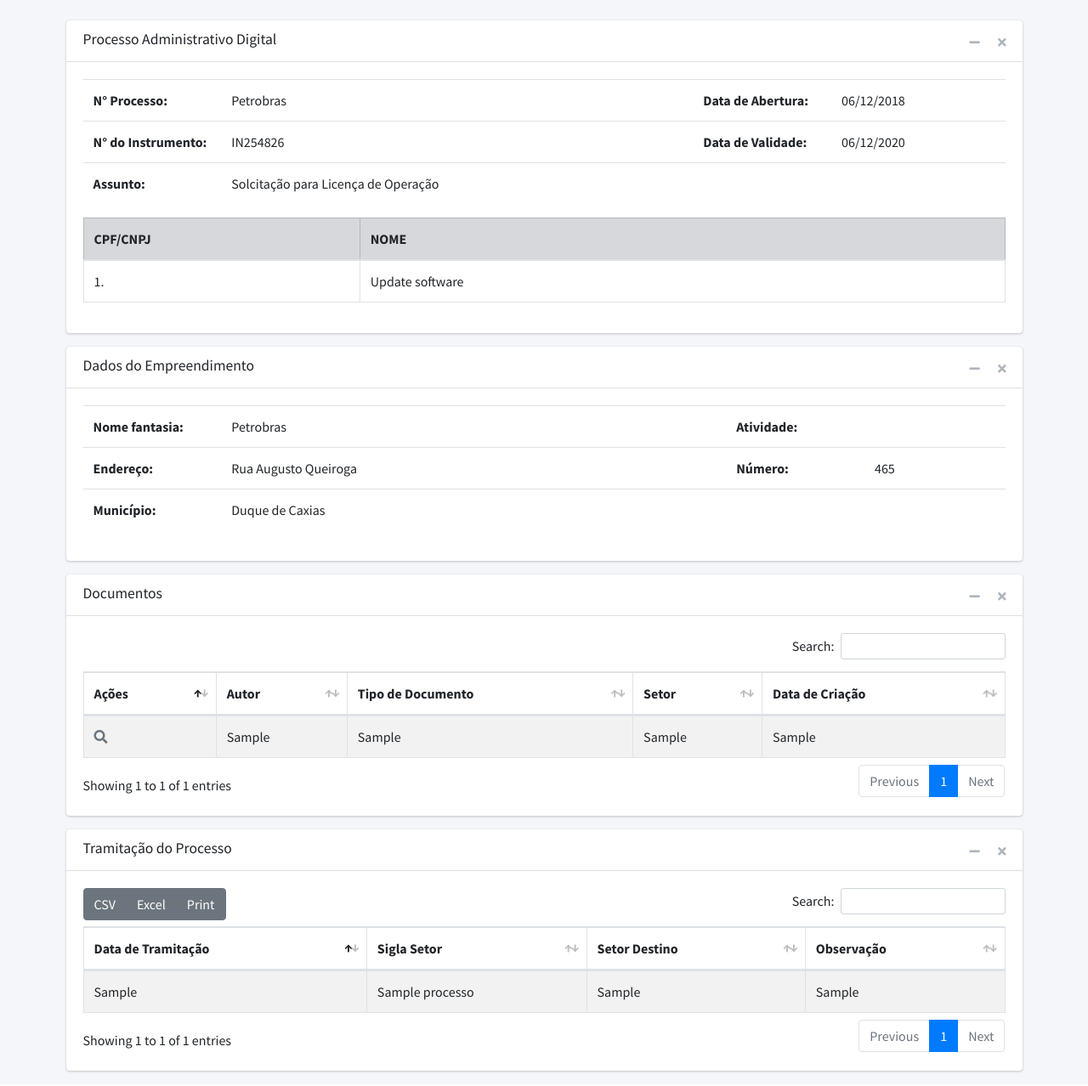
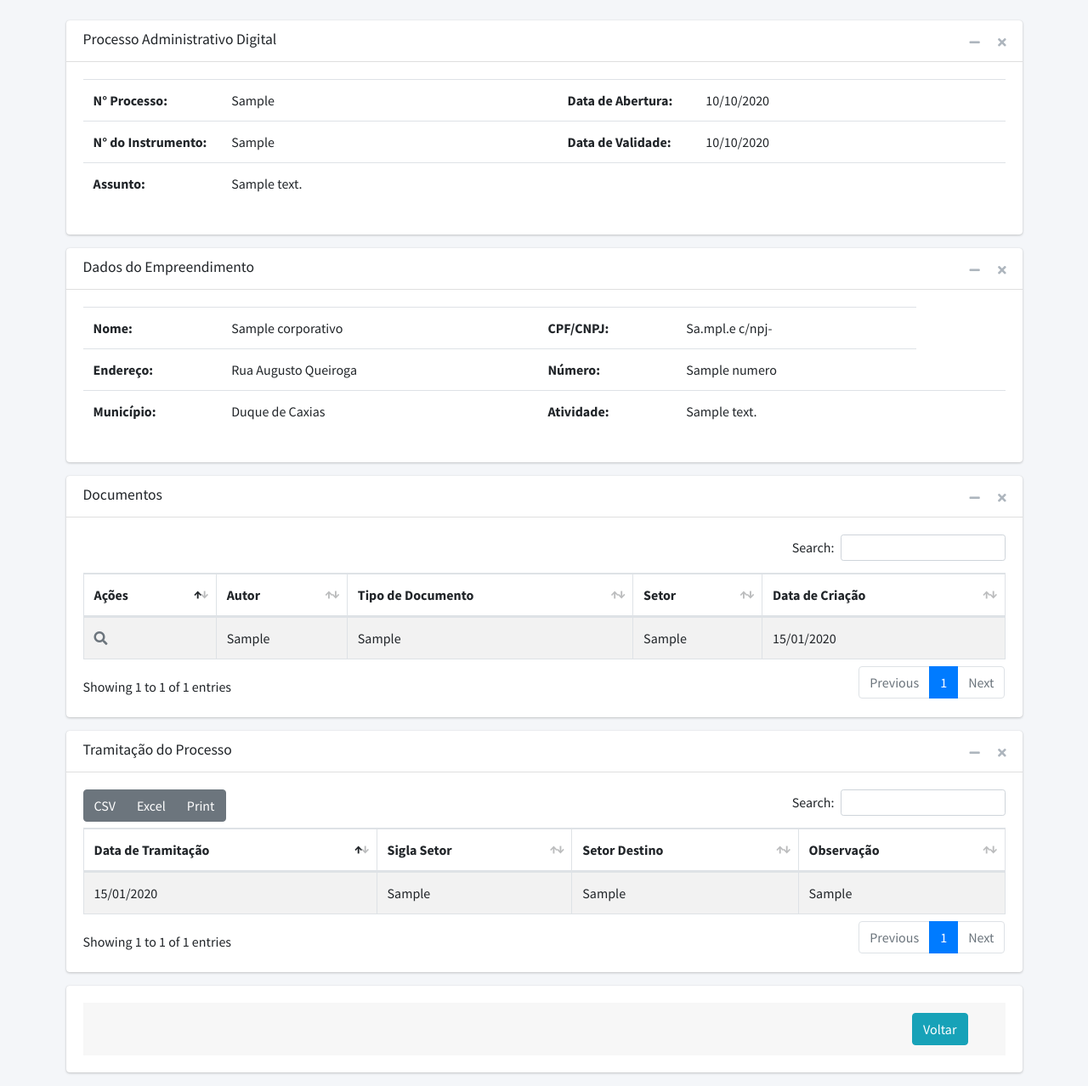
Before and after one commit to EdsonCpimw/consulta_unificada, a Django app: template pad/templates/pad/detalhamento_pad.html in a window 1280 px wide. Shown: the part 57-1335 px from the top of the page at 85% size. Run offline with Django 4.2, Linux system fonts and the light colour scheme; tables that the repository leaves empty hold one stand-in row (values such as "Sample post"); the template is opened without the code that fills it: values that come from a table or form of the project are taken from there, most other values are stand-ins (such as "Sample title", 1, 10 or a date in 2020); some libraries are stand-ins or nearby versions.

Commit message:
Feat: Criação parte tramitação e documentos Pad

```diff
--- a/pad/models.py
+++ b/pad/models.py
@@ -1,4 +1,6 @@
 import datetime
+import uuid
+
 from django.db import models
 
 
@@ -27,3 +29,47 @@
 
     def __str__(self):
         return f'{self.id}, {self.numero_processo}'
+
+
+
+class ViewTramitacaoCorporativo(models.Model):
+
+    id_processo = models.IntegerField( null=True, blank=True)
+    numero_processo = models.CharField(max_length=100)
+    orgao_destino = models.CharField(max_length=100)
+    data_envio = models.DateField(default=datetime.datetime.now)
+    sigla_orgao = models.CharField(max_length=6)
+    observacao = models.TextField()
+
+    def __str__(self):
+        return f'{self.id_processo}, {self.numero_processo}'
+
+    class Meta:
+        db_table = 'tb_view_tramitacao'
+        ordering = ['-data_envio', ]
+
+
+def upload_documento_path(instance, filename):
+    ext = filename.split('.')[-1]
+    filename = f'{instance.id_processo}/{uuid.uuid4()}.{ext}'
+    return "documentos/%s" % (filename)
+
+class ViewDocumentosPad(models.Model):
+    id_processo = models.IntegerField(null=True, blank=True)
+    numero_processo = models.CharField(max_length=100)
+    autor = models.CharField(max_length=100)
+    codigo_documento = models.CharField(max_length=100)
+    data_assinatura = models.DateField(default=datetime.datetime.now)
+    doc_name = models.CharField(max_length=100)
+    setor = models.CharField(max_length=100)
+    tipo_documento = models.CharField(max_length=100)
+    documento = models.FileField(upload_to=upload_documento_path)
+
+    def __str__(self):
+        return f'{self.id_processo}, {self.numero_processo}'
+
+    class Meta:
+        verbose_name = 'view documento'
+        verbose_name_plural = 'view documentos'
+        db_table = 'tb_view_documento'
+        ordering = ['id', ]
--- a/pad/templates/pad/detalhamento_pad.html
+++ b/pad/templates/pad/detalhamento_pad.html
@@ -1,4 +1,5 @@
 {% extends 'base.html' %}
+{% load custom_filters %}
 {% block content %}
    <div class="content-wrapper">
      {% include 'menu.html' %}
@@ -31,40 +32,47 @@
                                       <table class="table">
                                         <tr>
                                           <th>N° Processo:</th>
-                                          <td>Petrobras</td>
-
+                                          <td>{{corporativo.numero_processo}}</td>
                                           <th>Data de Abertura:</th>
-                                          <td><span>06/12/2018</span></td>
+                                          <td><span>{{corporativo.data_abertura | date:"d/m/Y"}}</span></td>
                                         </tr>
                                         <tr>
                                           <th style="width: 15%;">N° do Instrumento:</th>
-                                          <td><span>IN254826</span></td>
+                                          <td><span>{{corporativo.numero_licenca}}</span></td>
 
                                           <th style="width: 15%;">Data de Validade:</th>
-                                          <td><span>06/12/2020</span></td>
+                                          <td><span>{{corporativo.data_fim_validade | date:"d/m/Y"}}</span></td>
                                         </tr>
                                         <tr>
                                           <th>Assunto:</th>
-                                          <td><span>Solcitação para Licença de Operação</span></td>
+                                          <td><span>{{corporativo.descricao_servico}}</span></td>
                                           <th></th>
                                           <td></td>
                                         </tr>
                                       </table>
                                       <div>
-                                        <table class="table table-bordered">
-                                          <thead>
-                                            <tr class="table-secondary">
-                                              <th style="width: 30%">CPF/CNPJ</th>
-                                              <th>NOME</th>
-                                            </tr>
-                                          </thead>
-                                          <tbody>
-                                            <tr>
-                                              <td>1.</td>
-                                              <td>Update software</td>
-                                            </tr>
-                                          </tbody>
-                                        </table>
+<!--                                        <table class="table table-bordered">-->
+<!--                                          <thead>-->
+<!--                                            <tr class="table-secondary">-->
+<!--                                              <th style="width: 30%">CPF/CNPJ</th>-->
+<!--                                              <th>NOME</th>-->
+<!--                                            </tr>-->
+<!--                                          </thead>-->
+<!--                                          <tbody>-->
+<!--                                            <tr>-->
+<!--                                              {% if corporativo.cnpj is not None %}-->
+<!--                                              <td>{{corporativo.cnpj}}</td>-->
+<!--                                              {% elif corporativo.cpf is not None %}-->
+<!--                                              <td>{{corporativo.cpf}}</td>-->
+<!--                                              {% endif %}-->
+<!--                                              {% if corporativo.nome_pessoa_juridica is not None %}-->
+<!--                                              <td>{{corporativo.nome_pessoa_juridica}}</td>-->
+<!--                                              {% elif corporativo.nome_pessoa_fisica is not None %}-->
+<!--                                              <td>{{corporativo.nome_pessoa_fisica}}</td>-->
+<!--                                              {% endif %}-->
+<!--                                            </tr>-->
+<!--                                          </tbody>-->
+<!--                                        </table>-->
                                       </div>
                                     </div>
                                   </div>
@@ -97,22 +105,31 @@
                                     <div class="table-responsive">
                                       <table class="table">
                                         <tr>
-                                          <th>Nome fantasia:</th>
-                                          <td>Petrobras</td>
-
-                                          <th>Atividade:</th>
-                                          <td><span></span></td>
+                                          <th>Nome:</th>
+                                          {% if corporativo.nome_pessoa_juridica is not None %}
+                                          <td>{{corporativo.nome_pessoa_juridica}}</td>
+                                          {% elif corporativo.nome_pessoa_fisica is not None %}
+                                          <td>{{corporativo.nome_pessoa_fisica}}</td>
+                                          {% endif %}
+                                          <th>CPF/CNPJ:</th>
+                                            {% if corporativo.cnpj is not None %}
+                                            <td>{{corporativo.cnpj | cnpj}}</td>
+                                            {% elif corporativo.cpf is not None %}
+                                            <td>{{corporativo.cpf | cpf}}</td>
+                                            {% endif %}
                                         </tr>
                                         <tr>
                                           <th style="width: 15%;">Endereço:</th>
-                                          <td><span>Rua Augusto Queiroga</span></td>
+                                          <td>Rua Augusto Queiroga</td>
 
                                           <th style="width: 15%; pr-10">Número:</th>
-                                          <td><span>465</span></td>
+                                          <td><span>{{corporativo.numero}}</span></td>
                                         </tr>
                                         <tr>
                                           <th>Município:</th>
                                           <td><span>Duque de Caxias</span></td>
+                                          <th>Atividade:</th>
+                                          <td class="space-lable"><span>{{corporativo.descricao_atividade}}</span></td>
                                           <th></th>
                                           <td></td>
                                         </tr>
@@ -151,17 +168,17 @@
                               </tr>
                               </thead>
                               <tbody>
-                              {% for processo in processos %}
+                              {% for documento in documentos %}
                                 <tr>
                                   <td class="">
-                                    <a href="#" class="text-muted">
+                                    <a href="{{documento.documento.url}}" class="text-muted" target="_blank">
                                       <i class="fas fa-search"></i>
                                     </a>
                                   </td>
-                                  <td>{{ processo.numero_processo }}</td>
-                                  <td>{{ processo.numero_licenca }}</td>
-                                  <td>{{ processo.data_abertura }}</td>
-                                  <td>{{ processo.data_validade }}</td>
+                                  <td>{{ documento.autor }}</td>
+                                  <td>{{ documento.tipo_documento }}</td>
+                                  <td>{{ documento.setor }}</td>
+                                  <td>{{ documento.data_assinatura | date:"d/m/Y" }}</td>
                                 </tr>
                               {% endfor %}
                               </tbody>
@@ -191,16 +208,38 @@
                               </tr>
                               </thead>
                               <tbody>
-                              {% for processo in processos %}
+                              {% for tramitacao in tramitacoes %}
                                 <tr>
-                                  <td>{{ processo.numero_processo }}</td>
-                                  <td>{{ processo.nome_pessoa }}</td>
-                                  <td>{{ processo.data_abertura }}</td>
-                                  <td>{{ processo.data_validade }}</td>
+                                  <td>{{ tramitacao.data_envio | date:"d/m/Y"}}</td>
+                                  <td>{{ tramitacao.sigla_orgao }}</td>
+                                  <td>{{ tramitacao.orgao_destino }}</td>
+                                  <td>{{ tramitacao.observacao }}</td>
                                 </tr>
                               {% endfor %}
                               </tbody>
                           </table>
+                    </div>
+                 </div>
+                  <div class="card">
+                      <div class="card-body">
+                          <div class="row">
+                            <div class="col-sm-12 col-xs-12">
+                              <div class="box">
+                                <div class="box-header">
+                                  <!-- /.box-header -->
+                                  <div class="col-xs-12">
+                                    <div class="table-responsive">
+                                      <div>
+                                          <div class="card-footer">
+                                              <a href="{% url 'consulta:unificada' %}" class="btn btn-info float-right mr-4">Voltar</a>
+                                          </div>
+                                      </div>
+                                    </div>
+                                  </div>
+                                </div>
+                              </div>
+                            </div>
+                          </div>
                     </div>
                  </div>
               </div>
--- a/pad/urls.py
+++ b/pad/urls.py
@@ -4,5 +4,5 @@
 app_name = 'pad'
 
 urlpatterns = [
-    path('detalhamento/', DetalhamentoProcesso.as_view(), name='detalhamento')
+    path('<int:pk>/detalhamento/', DetalhamentoProcesso.as_view(), name='detalhamento')
 ]
```
Also changed, not shown: pad/admin.py (+23 -2 lines), pad/views.py (+13 -2 lines), pad/migrations/0002_viewtramitacaocorporativo.py (added), pad/migrations/0003_alter_viewtramitacaocorporativo_data_envio_and_more.py (added), pad/migrations/0004_viewtramitacaocorporativo_id_processo.py (added), pad/migrations/0005_viewdocumentospad.py (added), pad/migrations/0006_alter_viewdocumentospad_options_and_more.py (added).
